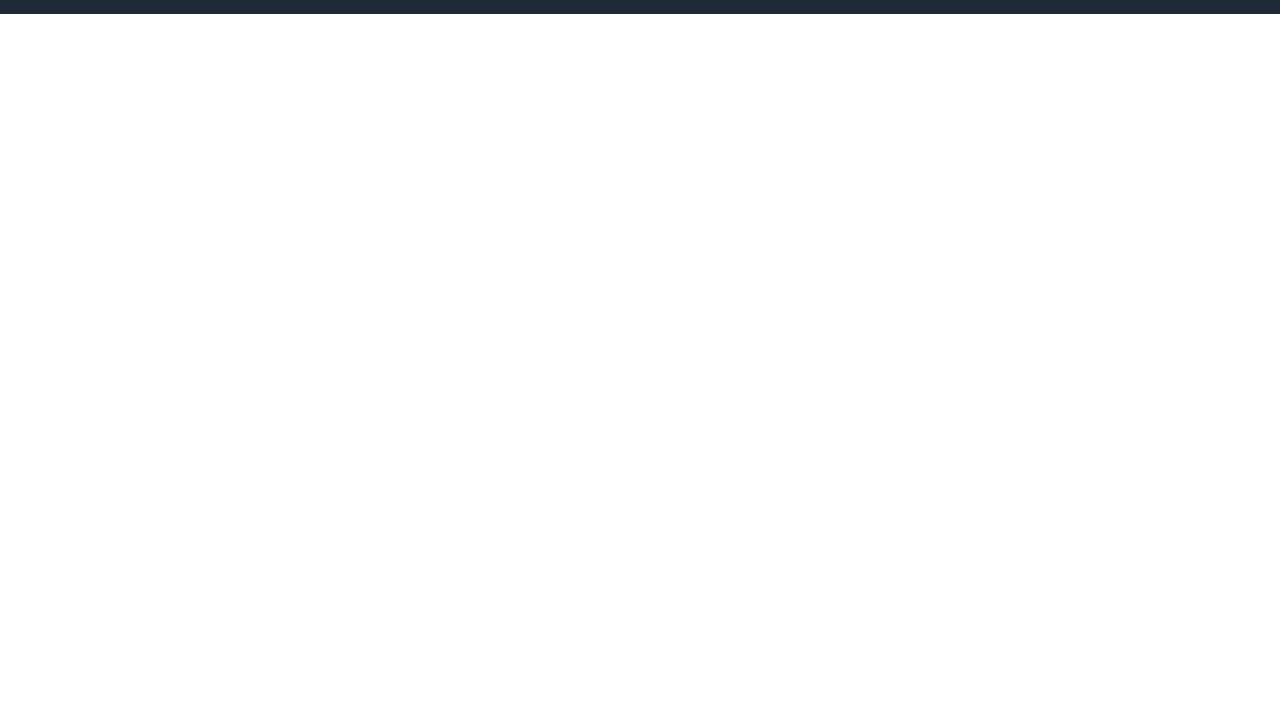
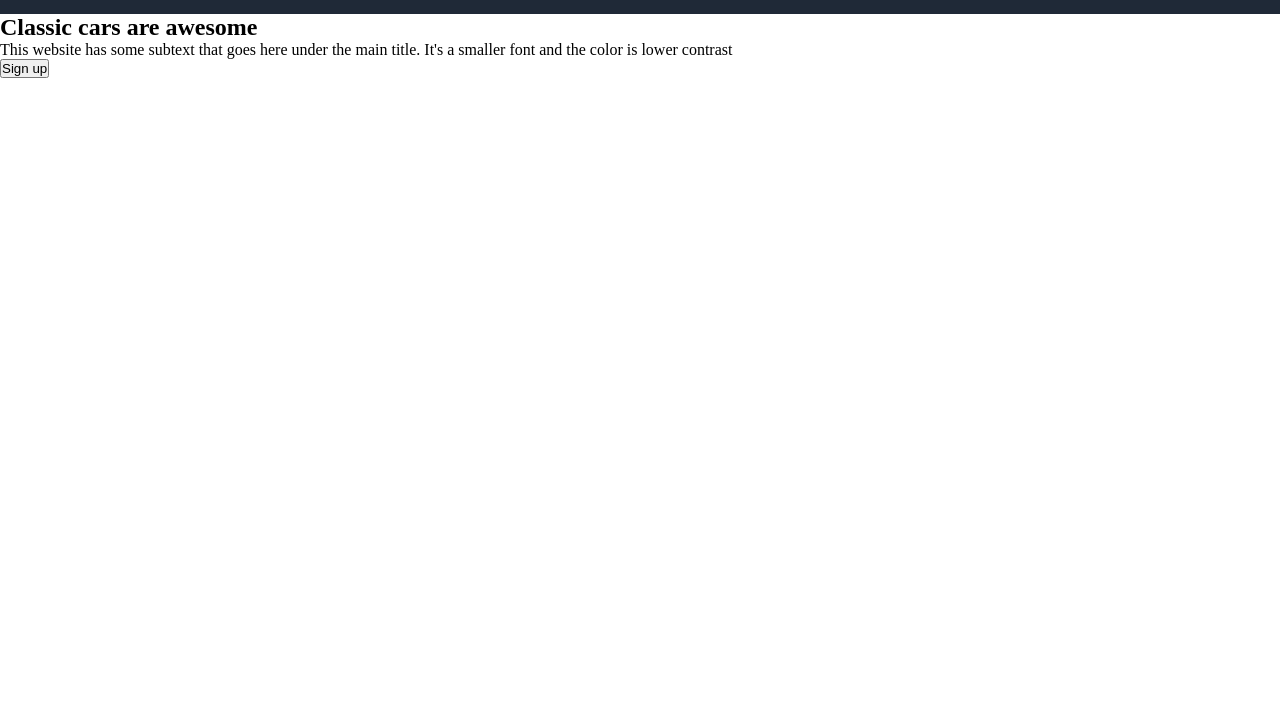
Before and after one commit to IchoubaneMed/landing_page_cars, a plain HTML site: page index.html in a window 1280 px wide. Shown: the part 74-800 px from the top of the page. Drawn offline with Linux system fonts and the light colour scheme.

Commit message:
Set up the hero section in the index.html

```diff
--- a/index.html
+++ b/index.html
@@ -18,5 +18,17 @@
             <a href="#">Contact Us</a>
         </nav>
     </header>
+
+    <section class="hero">
+        <div class="hero-text">
+            <h1>Classic cars are awesome</h1>
+            <p>This website has some subtext that goes here under
+                the main title. It's a smaller font and the color
+                is lower contrast</p>
+            <button>Sign up</button>
+        </div>
+        <div class="hero-image"></div>
+    </section>
+
 </body>
 </html>
```
